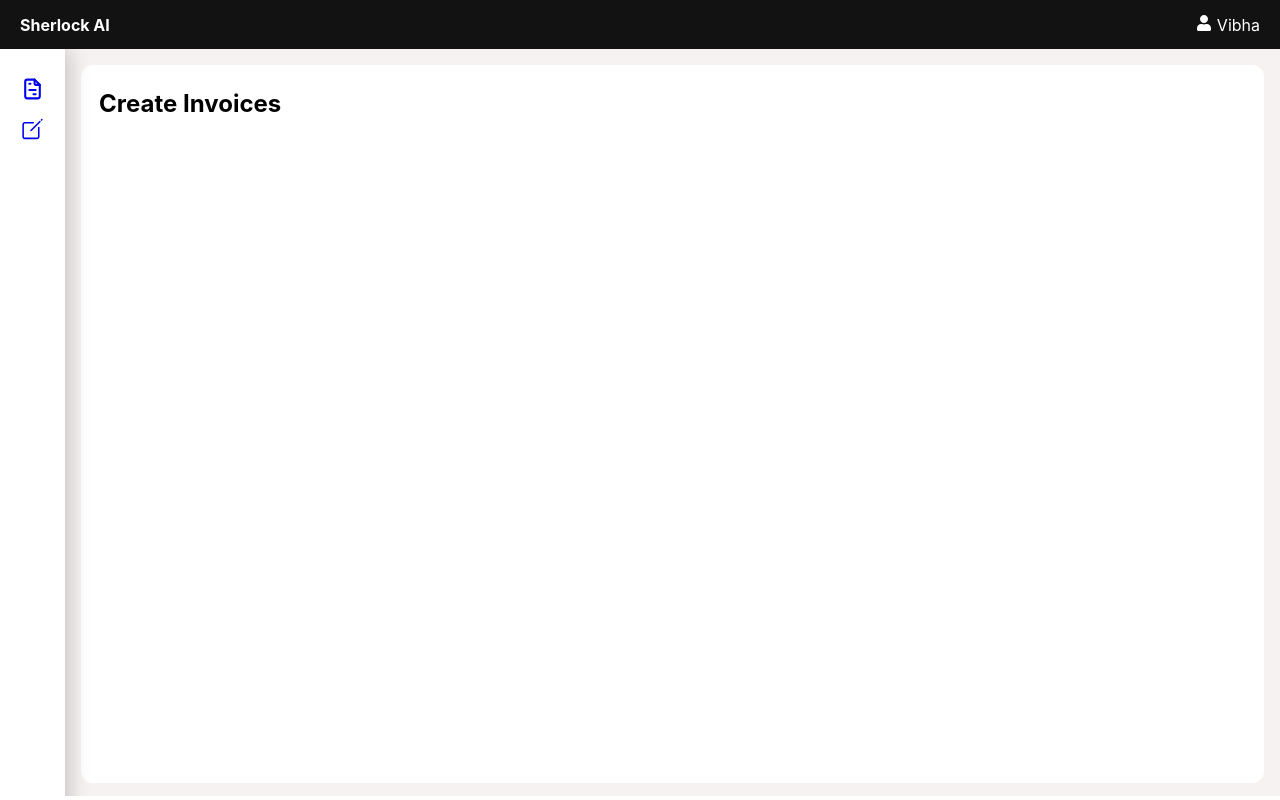
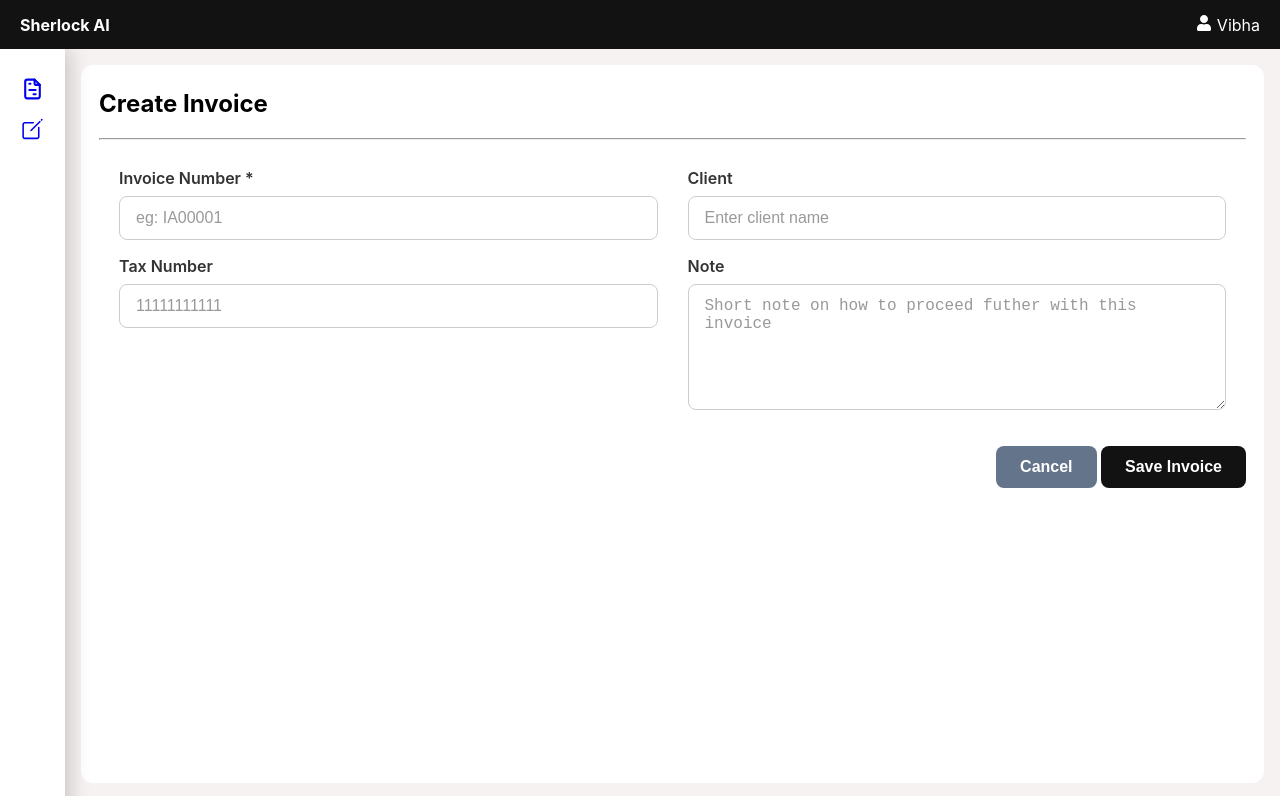
Before and after one commit to Vibha27/invoice-app, a React (Create React App) app: page /create-invoices in a window 1280 px wide. Built offline with nearby package versions, Linux system fonts and the light colour scheme.

Commit message:
Added invoice object with form containing invoice nunber, client name, note and tax number along with action buttons and its  styling

```diff
--- a/src/pages/CreateInvoice/CreateInvoice.js
+++ b/src/pages/CreateInvoice/CreateInvoice.js
@@ -1,8 +1,71 @@
-import React from 'react';
-import { Wrapper } from './style';
+import React, { useState } from "react";
+import { InvoiceAction, InvoiceForm, Wrapper } from "./style";
+import InputField from "../../components/InputField";
+import Button from "../../components/Button";
 
 export const CreateInvoice = () => {
-    return <Wrapper>
-        <h2>Create Invoices</h2>
+  const [invoiceDetail, setInvoiceDetail] = useState({
+    invoiceNumber: "",
+    clientName: "",
+    taxNumber: "",
+    note: "",
+    items: [
+        {
+            laborCharge: 0,
+            materialCost: 0,
+            hourlyRate: 0,
+            hourWorked: 0,
+            workExpense: 0
+        }
+    ]
+  });
+
+  const handleInputChange = () => {
+    return
+  }
+
+  return (
+    <Wrapper>
+      <h2>Create Invoice</h2>
+      <hr />
+      <InvoiceForm style={{ padding: "20px" }}>
+        <InputField
+          label="Invoice Number"
+          type="text"
+          placeholder="eg: IA00001"
+          value={invoiceDetail.invoiceNumber}
+          onChange={(e) => handleInputChange(e.target.value)}
+          required
+        />
+
+        <InputField
+          label="Client"
+          type="text"
+          placeholder="Enter client name"
+          value={invoiceDetail.clientName}
+          onChange={(e) => handleInputChange(e.target.value)}
+        />
+
+        <InputField
+          label="Tax Number"
+          type="text"
+          placeholder="11111111111"
+          value={invoiceDetail.taxNumber}
+          onChange={(e) => handleInputChange(e.target.value)}
+        />
+
+        <InputField
+          label="Note"
+          type="textarea"
+          placeholder="Short note on how to proceed futher with this invoice"
+          value={invoiceDetail.note}
+          onChange={(e) => handleInputChange(e.target.value)}
+        />
+      </InvoiceForm>
+      <InvoiceAction>
+        <Button variant="secondary">Cancel</Button>&nbsp;
+        <Button variant="primary">Save Invoice</Button>
+      </InvoiceAction>
     </Wrapper>
-}
+  );
+};
--- a/src/pages/CreateInvoice/style.js
+++ b/src/pages/CreateInvoice/style.js
@@ -9,6 +9,16 @@ const Wrapper = styled.div`
   padding: 4px 18px;
 `;
 
-export {
-    Wrapper
-}
+const InvoiceForm = styled.form`
+  display: grid;
+  grid-template-columns: 1fr 1fr;
+  grid-column-gap: 30px;
+`;
+
+const InvoiceAction = styled.div`
+    display: flex;
+    justify-content: flex-end;
+
+`;
+
+export { Wrapper, InvoiceForm, InvoiceAction };
```
Lines whose indentation alone changed are shown as unchanged.
